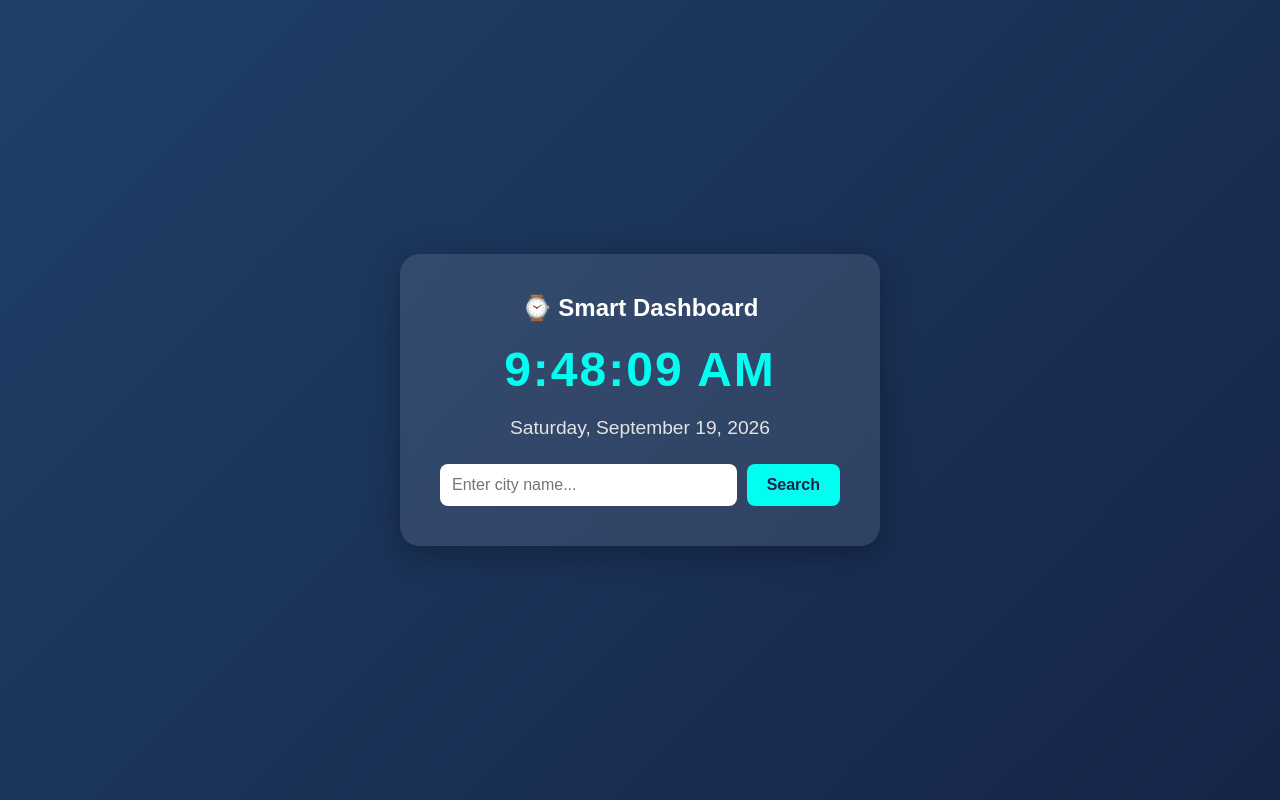
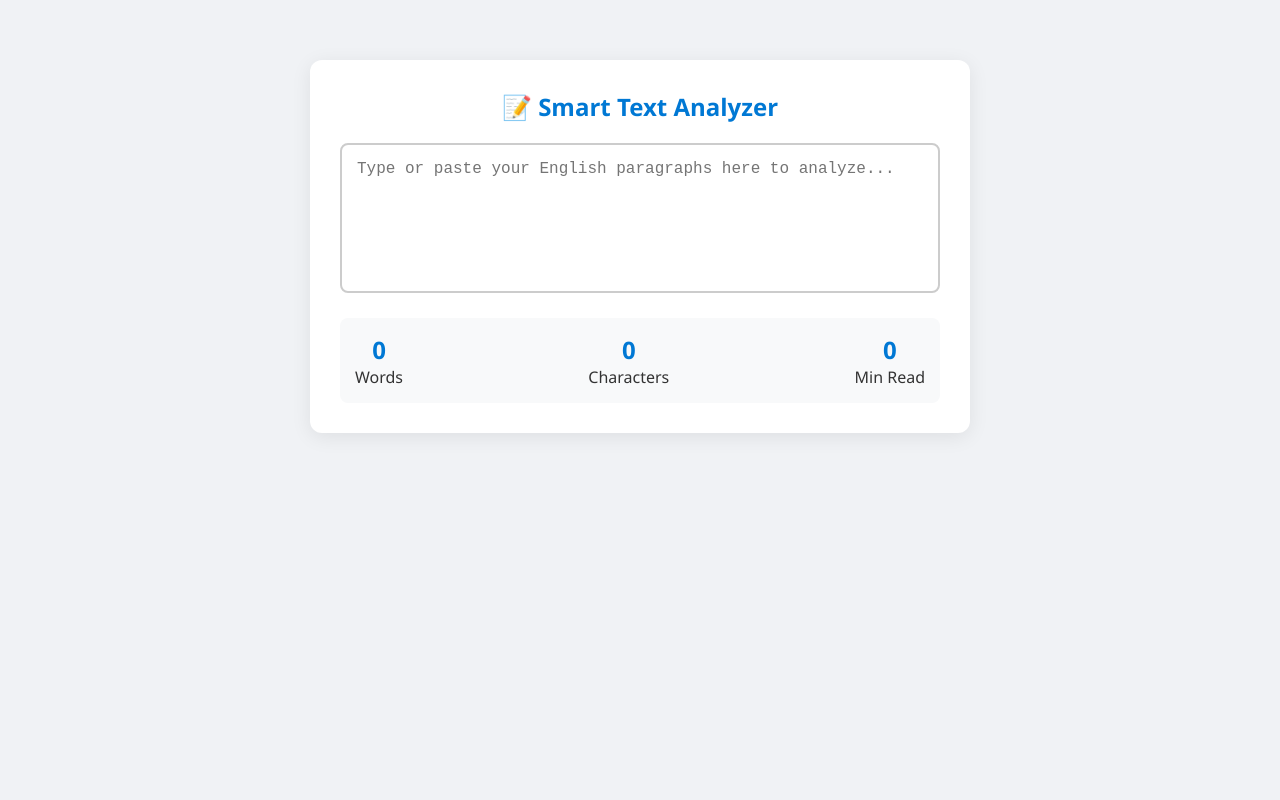
Before and after one commit to jayeshbairwa63-web/portfolio, a plain HTML site: page index.html in a window 1280 px wide. Drawn offline with Linux system fonts and the light colour scheme.

Commit message:
Add files via upload

```diff
--- a/index.html
+++ b/index.html
@@ -3,71 +3,55 @@
 <head>
     <meta charset="UTF-8">
     <meta name="viewport" content="width=device-width, initial-scale=1.0">
-    <title>Smart Digital Clock & Weather App</title>
+    <title>Interactive Text Analyzer</title>
     <style>
-        body { font-family: 'Arial', sans-serif; background: linear-gradient(135deg, #1f4068, #162447); color: white; min-height: 100vh; display: flex; justify-content: center; align-items: center; margin: 0; }
-        .wrapper { background: rgba(255, 255, 255, 0.1); padding: 40px; border-radius: 20px; backdrop-filter: blur(10px); box-shadow: 0 8px 32px rgba(0, 0, 0, 0.3); text-align: center; max-width: 400px; width: 100%; }
-        h1 { margin: 0; font-size: 3em; letter-spacing: 2px; color: #00fff0; }
-        p { font-size: 1.2em; color: #e4e4e4; }
-        .search-box { margin-top: 25px; display: flex; gap: 10px; }
-        input { flex: 1; padding: 12px; border: none; border-radius: 8px; font-size: 16px; outline: none; }
-        button { background: #00fff0; color: #162447; border: none; padding: 12px 20px; font-size: 16px; font-weight: bold; border-radius: 8px; cursor: pointer; transition: 0.3s; }
-        button:hover { background: #00b8ad; transform: scale(1.05); }
-        .weather-info { margin-top: 25px; display: none; background: rgba(0,0,0,0.2); padding: 15px; border-radius: 10px; }
+        body { font-family: 'Segoe UI', Arial, sans-serif; background-color: #f0f2f5; color: #333; margin: 0; padding: 20px; display: flex; justify-content: center; }
+        .box { max-width: 600px; width: 100%; background: white; padding: 30px; border-radius: 12px; box-shadow: 0 4px 20px rgba(0,0,0,0.08); margin-top: 40px; }
+        h2 { color: #0078d4; margin-top: 0; text-align: center; }
+        textarea { width: 100%; height: 150px; padding: 15px; border: 2px solid #ccc; border-radius: 8px; font-size: 16px; resize: none; box-sizing: border-box; outline: none; transition: 0.3s; }
+        textarea:focus { border-color: #0078d4; }
+        .stats { display: flex; justify-content: space-between; margin-top: 20px; background: #f8f9fa; padding: 15px; border-radius: 8px; }
+        .stat-item { text-align: center; }
+        .stat-item span { display: block; font-size: 24px; font-weight: bold; color: #0078d4; }
     </style>
 </head>
 <body>
 
-<div class="wrapper">
-    <h2 style="margin-top:0;">⌚ Smart Dashboard</h2>
-    <h1 id="clock">00:00:00 PM</h1>
-    <p id="date">Loading Date...</p>
+<div class="box">
+    <h2>📝 Smart Text Analyzer</h2>
+    <textarea id="textInput" placeholder="Type or paste your English paragraphs here to analyze..." oninput="analyzeText()"></textarea>
 
-    <div class="search-box">
-        <input type="text" id="cityInput" placeholder="Enter city name...">
-        <button onclick="checkWeather()">Search</button>
-    </div>
-
-    <div class="weather-info" id="weatherInfo">
-        <h3 id="cityName" style="margin:0; color:#00fff0;">City</h3>
-        <p id="temp" style="font-size: 1.8em; margin: 10px 0; font-weight:bold;">25°C</p>
-        <p id="desc" style="margin:0; text-transform: capitalize;">Clear Sky</p>
+    <div class="stats">
+        <div class="stat-item">
+            <span id="wordCount">0</span>
+            Words
+        </div>
+        <div class="stat-item">
+            <span id="charCount">0</span>
+            Characters
+        </div>
+        <div class="stat-item">
+            <span id="readingTime">0</span>
+            Min Read
+        </div>
     </div>
 </div>
 
 <script>
-    // लाइव डिजिटल घड़ी का लॉजिक
-    function updateClock() {
-        const now = new Date();
-        let hours = now.getHours();
-        let minutes = now.getMinutes();
-        let seconds = now.getSeconds();
-        let ampm = hours >= 12 ? 'PM' : 'AM';
+    function analyzeText() {
+        const text = document.getElementById('textInput').value;
 
-        hours = hours % 12;
-        hours = hours ? hours : 12;
-        minutes = minutes < 10 ? '0'+minutes : minutes;
-        seconds = seconds < 10 ? '0'+seconds : seconds;
+        // कैरेक्टर काउंट
+        document.getElementById('charCount').innerText = text.length;
 
-        document.getElementById('clock').innerHTML = hours + ":" + minutes + ":" + seconds + " " + ampm;
+        // वर्ड काउंट
+        let words = text.trim().split(/\s+/);
+        let cleanWordCount = words.filter(word => word.length > 0).length;
+        document.getElementById('wordCount').innerText = cleanWordCount;
 
-        const options = { weekday: 'long', year: 'numeric', month: 'long', day: 'numeric' };
-        document.getElementById('date').innerHTML = now.toLocaleDateString('en-US', options);
-    }
-    setInterval(updateClock, 1000);
-    updateClock();
-
-    // डमी वेदर लॉजिक (इंटरव्यू में दिखाने के लिए फ्रंटएंड रेडी)
-    function checkWeather() {
-        const city = document.getElementById('cityInput').value;
-        if(city.trim() === "") { alert("Please enter a city name!"); return; }
-
-        document.getElementById('cityName').innerText = city;
-        // हमने रैंडम तापमान जनरेट किया है ताकि ऐप बिना API की के भी लाइव काम करे
-        const randomTemp = Math.floor(Math.random() * (40 - 15 + 1)) + 15;
-        document.getElementById('temp').innerText = randomTemp + "°C";
-        document.getElementById('desc').innerText = "Sunny with Clear Sky (Live Mock Data)";
-        document.getElementById('weatherInfo').style.display = "block";
+        // रीडिंग टाइम (औसत 200 शब्द प्रति मिनट के हिसाब से)
+        let time = Math.ceil(cleanWordCount / 200);
+        document.getElementById('readingTime').innerText = cleanWordCount > 0 ? time : 0;
     }
 </script>
 
```
